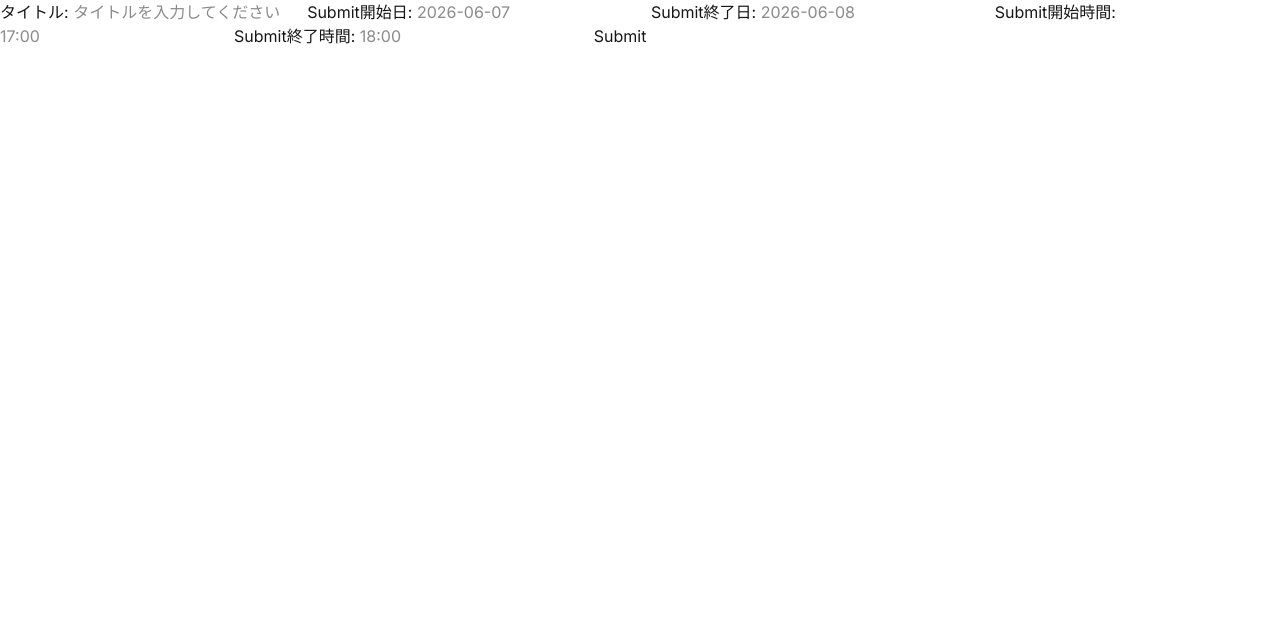
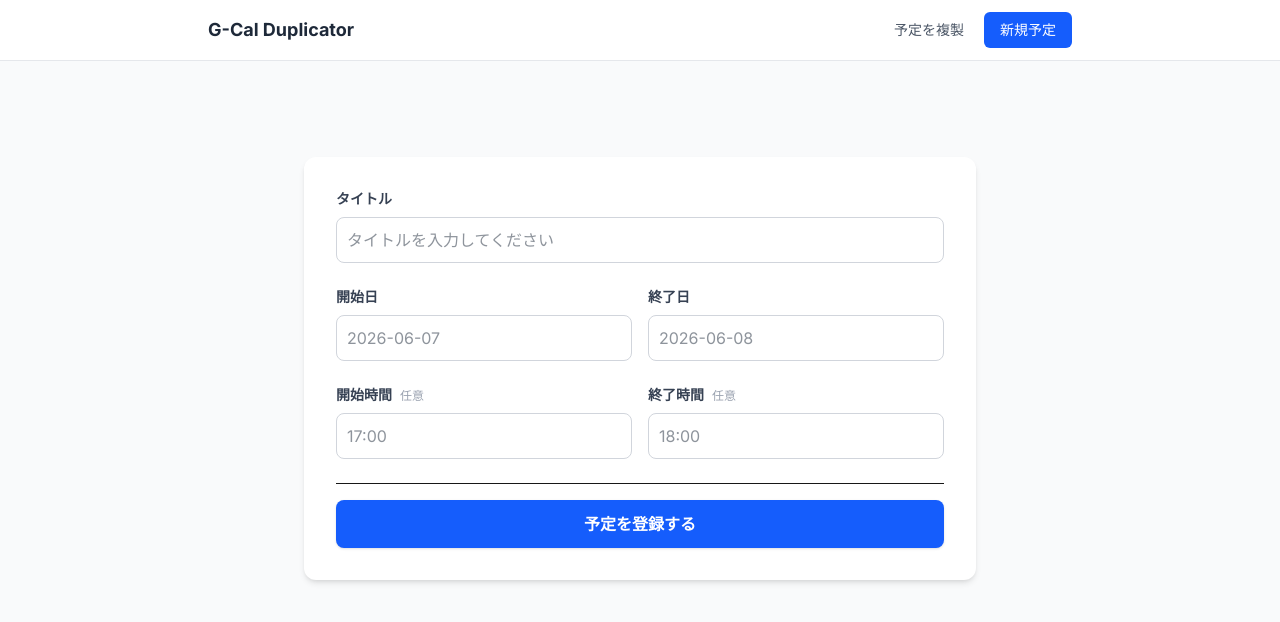
Before and after one commit to Seripro/google-calendar-duplicator, a Next.js app: page /add-schedule in a window 1280 px wide. Shown: the top 622 px of the page. Built offline with nearby package versions, Linux system fonts and the light colour scheme.

Commit message:
ヘッダーを追加し、UIを調整

```diff
--- a/app/add-schedule/page.tsx
+++ b/app/add-schedule/page.tsx
@@ -73,51 +73,113 @@ function Page() {
     }
   };
   return (
+    <main className="flex min-h-screen flex-col items-center justify-start p-8 md:p-24 bg-gray-50">
+      <div className="w-full max-w-2xl bg-white p-8 rounded-xl shadow-md">
+        <form onSubmit={handleSubmit(onSubmit)} className="space-y-6">
           <div>
-      <form onSubmit={handleSubmit(onSubmit)}>
-        <label htmlFor="title">タイトル: </label>
+            <label
+              htmlFor="title"
+              className="block text-sm font-semibold text-gray-700 mb-2"
+            >
+              タイトル
+            </label>
             <input
               type="text"
               id="title"
               {...register("summary", { required: false })}
               placeholder="タイトルを入力してください"
+              className="w-full border border-gray-300 rounded-lg p-2.5 text-gray-800 focus:ring-2 focus:ring-blue-500 focus:border-blue-500 outline-none transition"
             />
-        <input type="submit" />
-        <label htmlFor="start-day">開始日: </label>
+          </div>
+
+          <div className="grid grid-cols-1 md:grid-cols-2 gap-4">
+            <div>
+              <label
+                htmlFor="start-day"
+                className="block text-sm font-semibold text-gray-700 mb-2"
+              >
+                開始日
+              </label>
               <input
                 type="text"
                 id="start-day"
                 {...register("startDay", { required: true })}
                 placeholder="2026-06-07"
+                className="w-full border border-gray-300 rounded-lg p-2.5 text-gray-800 focus:ring-2 focus:ring-blue-500 focus:border-blue-500 outline-none transition"
               />
-        <input type="submit" />
-        <label htmlFor="end-day">終了日: </label>
+            </div>
+            <div>
+              <label
+                htmlFor="end-day"
+                className="block text-sm font-semibold text-gray-700 mb-2"
+              >
+                終了日
+              </label>
               <input
                 type="text"
                 id="end-day"
                 {...register("endDay", { required: true })}
                 placeholder="2026-06-08"
+                className="w-full border border-gray-300 rounded-lg p-2.5 text-gray-800 focus:ring-2 focus:ring-blue-500 focus:border-blue-500 outline-none transition"
               />
-        <input type="submit" />
-        <label htmlFor="start-day-time">開始時間: </label>
+            </div>
+          </div>
+
+          <div className="grid grid-cols-1 md:grid-cols-2 gap-4">
+            <div>
+              <label
+                htmlFor="start-day-time"
+                className="block text-sm font-semibold text-gray-700 mb-2"
+              >
+                開始時間
+                <span className="ml-2 text-xs text-gray-400 font-normal">
+                  任意
+                </span>
+              </label>
               <input
                 type="text"
                 id="start-day-time"
                 {...register("startDayTime", { required: false })}
                 placeholder="17:00"
+                className="w-full border border-gray-300 rounded-lg p-2.5 text-gray-800 focus:ring-2 focus:ring-blue-500 focus:border-blue-500 outline-none transition"
               />
-        <input type="submit" />
-        <label htmlFor="end-day-time">終了時間: </label>
+            </div>
+            <div>
+              <label
+                htmlFor="end-day-time"
+                className="block text-sm font-semibold text-gray-700 mb-2"
+              >
+                終了時間
+                <span className="ml-2 text-xs text-gray-400 font-normal">
+                  任意
+                </span>
+              </label>
               <input
                 type="text"
                 id="end-day-time"
                 {...register("endDayTime", { required: false })}
                 placeholder="18:00"
+                className="w-full border border-gray-300 rounded-lg p-2.5 text-gray-800 focus:ring-2 focus:ring-blue-500 focus:border-blue-500 outline-none transition"
               />
-        <input type="submit" />
+            </div>
+          </div>
+
+          <div className="pt-4 border-t">
+            <input
+              type="submit"
+              value="予定を登録する"
+              className="w-full bg-blue-600 hover:bg-blue-700 text-white font-bold py-3 px-4 rounded-lg transition shadow cursor-pointer"
+            />
+          </div>
         </form>
-      {error ? <div>{error}</div> : null}
+
+        {error && (
+          <div className="mt-4 p-4 rounded-lg text-center font-medium bg-red-50 text-red-700 border border-red-200">
+            {error}
           </div>
+        )}
+      </div>
+    </main>
   );
 }
 
--- /dev/null
+++ b/app/components/Header.tsx
@@ -0,0 +1,36 @@
+"use client";
+
+import Link from "next/link";
+import { usePathname } from "next/navigation";
+
+const navItems = [
+  { href: "/", label: "予定を複製" },
+  { href: "/add-schedule", label: "新規予定" },
+];
+
+export default function Header() {
+  const pathname = usePathname();
+
+  return (
+    <header className="w-full bg-white border-b border-gray-200 shadow-sm">
+      <div className="max-w-4xl mx-auto px-4 py-3 flex items-center justify-between">
+        <h1 className="text-lg font-bold text-gray-800">G-Cal Duplicator</h1>
+        <nav className="flex gap-1">
+          {navItems.map((item) => (
+            <Link
+              key={item.href}
+              href={item.href}
+              className={`px-4 py-2 rounded-md text-sm font-medium transition ${
+                pathname === item.href
+                  ? "bg-blue-600 text-white"
+                  : "text-gray-600 hover:bg-gray-100 hover:text-gray-900"
+              }`}
+            >
+              {item.label}
+            </Link>
+          ))}
+        </nav>
+      </div>
+    </header>
+  );
+}
--- a/app/layout.tsx
+++ b/app/layout.tsx
@@ -1,7 +1,8 @@
 import type { Metadata } from "next";
 import { Inter } from "next/font/google";
 import "./globals.css";
-import { SessionProvider } from "next-auth/react"; // ← 追加
+import { SessionProvider } from "next-auth/react";
+import Header from "./components/Header";
 
 const inter = Inter({ subsets: ["latin"] });
 
@@ -18,8 +19,10 @@ export default function RootLayout({
   return (
     <html lang="ja">
       <body className={inter.className}>
-        {/* SessionProvider で children を囲む */}
-        <SessionProvider>{children}</SessionProvider>
+        <SessionProvider>
+          <Header />
+          {children}
+        </SessionProvider>
       </body>
     </html>
   );
--- a/app/page.tsx
+++ b/app/page.tsx
@@ -95,10 +95,7 @@ export default function Home() {
   return (
     <main className="flex min-h-screen flex-col items-center justify-start p-8 md:p-24 bg-gray-50">
       <div className="w-full max-w-2xl bg-white p-8 rounded-xl shadow-md">
-        <div className="flex justify-between items-center mb-8 border-b pb-4">
-          <h1 className="text-xl md:text-2xl font-bold text-gray-800">
-            G-Cal Duplicator
-          </h1>
+        <div className="flex justify-end items-center mb-6">
           {session && (
             <button
               onClick={() => signOut()}
```
Lines whose indentation alone changed are shown as unchanged.
